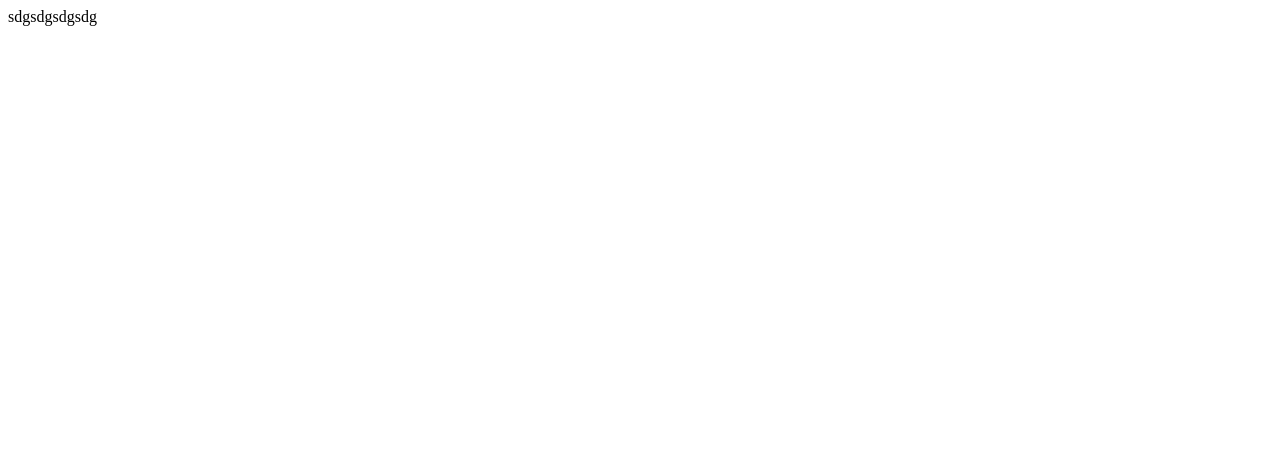
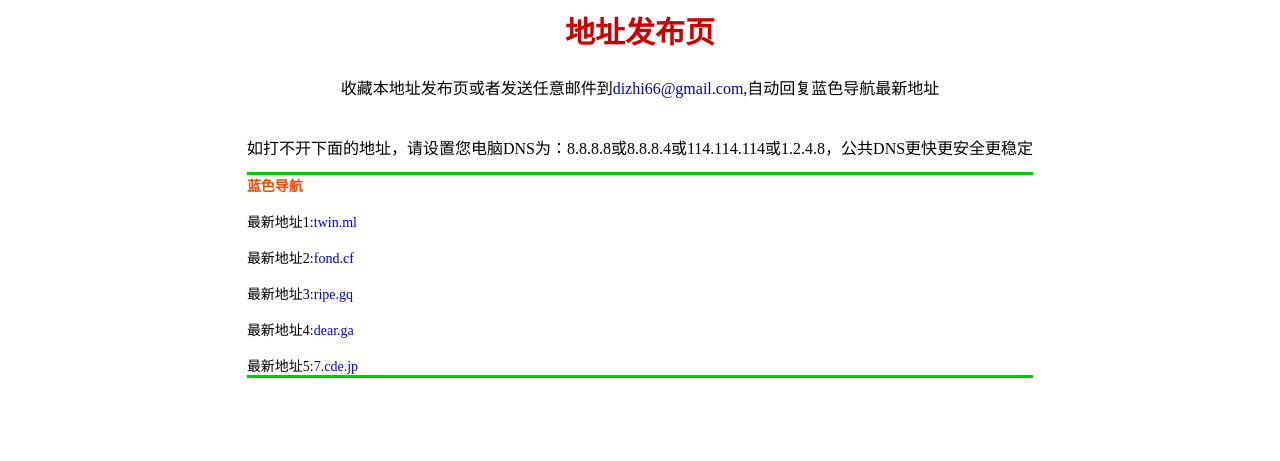
Before and after one commit to xiaocao2048/xiaocao2048.github.com, a plain HTML site: page index.html in a window 1280 px wide. Drawn offline with Linux system fonts and the light colour scheme.

Commit message:
Update index.html

```diff
--- a/index.html
+++ b/index.html
@@ -1 +1,72 @@
-sdgsdgsdgsdg
+<html xmlns="http://www.w3.org/1999/xhtml"><head><meta http-equiv="Content-Type" content="text/html; charset=UTF-8">
+<title>福利地址发布页</title>
+<meta name="keywords" content="福利导航,蓝色导航,地址发布页,福利,fuli，fulidh,美女写真套图,美女丝袜论坛,动漫acg,宅男福利吧,网址导航,撸管福利论坛,无毒的网站你懂的,男人福利,宅男网站大全,手机酷站,找福利,一键好去处">
+<meta name="description" content="蓝色导航打造最全面准确的福利导航">
+<style type="text/css">
+<!--
+.abc {font-size: 14px}
+.def {
+	font-size:30px;
+	color:#CD0000;
+	font-weight: bold;
+}
+a:link {
+text-decoration: none;
+}
+a:hover {
+text-decoration: underline;
+color:#32CD32;
+}
+-->
+</style>
+<style></style></head>
+
+<body oncontextmenu="return false">
+
+<table cellspacing="0" cellpadding="0" align="center">
+
+  <tbody>
+    <tr><td align="middle"><span class="def">地址发布页</span></td>
+    </tr><tr>
+    <td height="70" align="middle">收藏本地址发布页或者发送任意邮件到<font color="#0000CD">dizhi66@gmail.com</font>,自动回复蓝色导航最新地址</td>
+  </tr>
+      <tr>
+    <td height="50" align="middle">如打不开下面的地址，请设置您电脑DNS为：8.8.8.8或8.8.8.4或114.114.114或1.2.4.8，公共DNS更快更安全更稳定</td>
+  </tr>
+  <tr>
+    <td bgcolor="#00CD00" height="3"></td>
+  </tr>
+  <tr>
+    <td height="80">
+
+<p><strong><span style="color:#FF4500;font-size:14px;">蓝色导航</span></strong></p>
+
+    <p><span class="abc">最新地址1:<a href="http://twin.ml/" target="_blank">twin.ml</a>
+    </span></p>
+    <p><span class="abc">最新地址2:<a href="http://fond.cf/" target="_blank">fond.cf</a>
+    </span></p>
+    <p><span class="abc">最新地址3:<a href="http://ripe.gq/" target="_blank">ripe.gq</a>
+    </span></p>
+    <p><span class="abc">最新地址4:<a href="http://dear.ga/" target="_blank">dear.ga</a>
+    </span></p>
+    <p><span class="abc">最新地址5:<a href="http://7.cde.jp/" target="_blank">7.cde.jp</a>
+    </span></p>
+
+
+   </td>
+  </tr>
+  <tr>
+    <td bgcolor="#00CD00" height="3"></td>
+  </tr>
+
+      <tr><td height="80">
+
+<script language="javascript" type="text/javascript" src="http://js.users.51.la/18674291.js"></script>
+<noscript>&lt;a href="http://www.51.la/?18674291" target="_blank"&gt;&lt;img alt="&amp;#x6211;&amp;#x8981;&amp;#x5566;&amp;#x514D;&amp;#x8D39;&amp;#x7EDF;&amp;#x8BA1;" src="http://img.users.51.la/18674291.asp" style="border:none" /&gt;&lt;/a&gt;</noscript>
+
+      </td>
+
+  </tr>
+
+  </tbody></table>
+</body></html>
```
